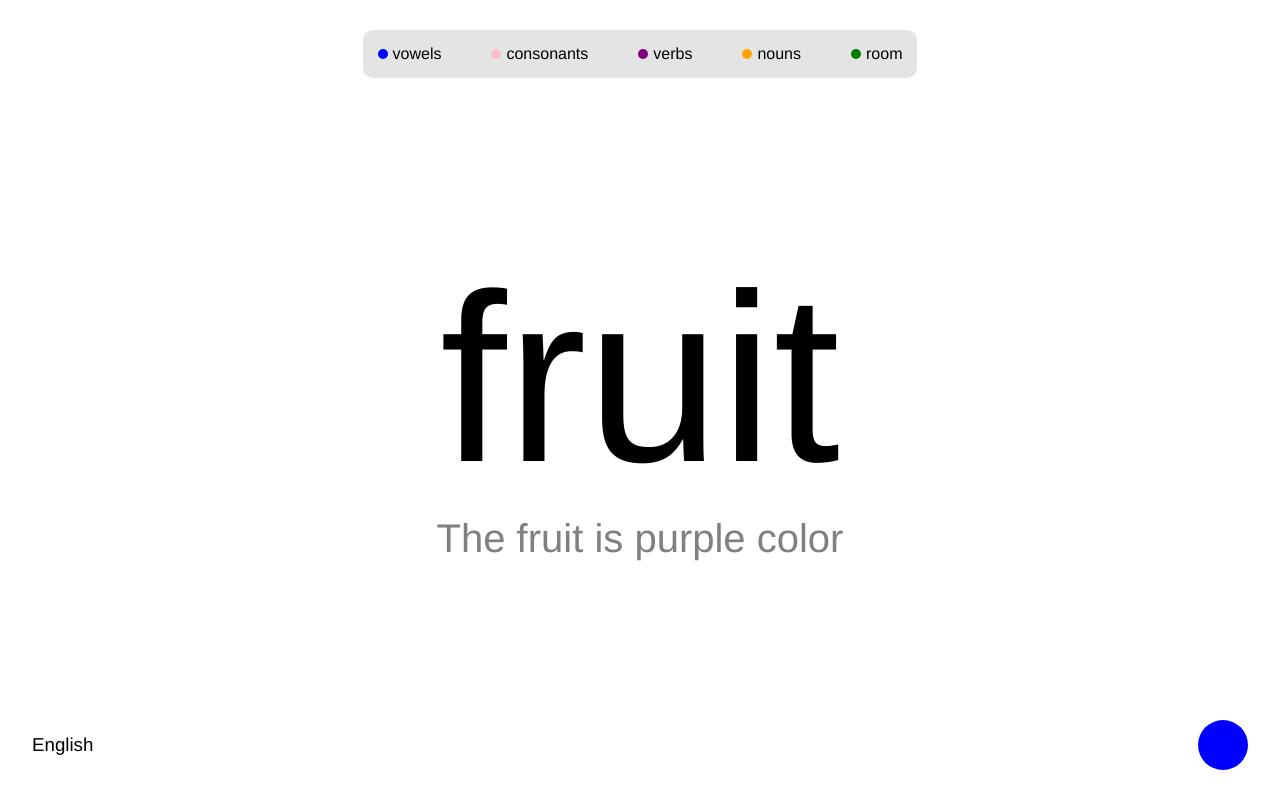
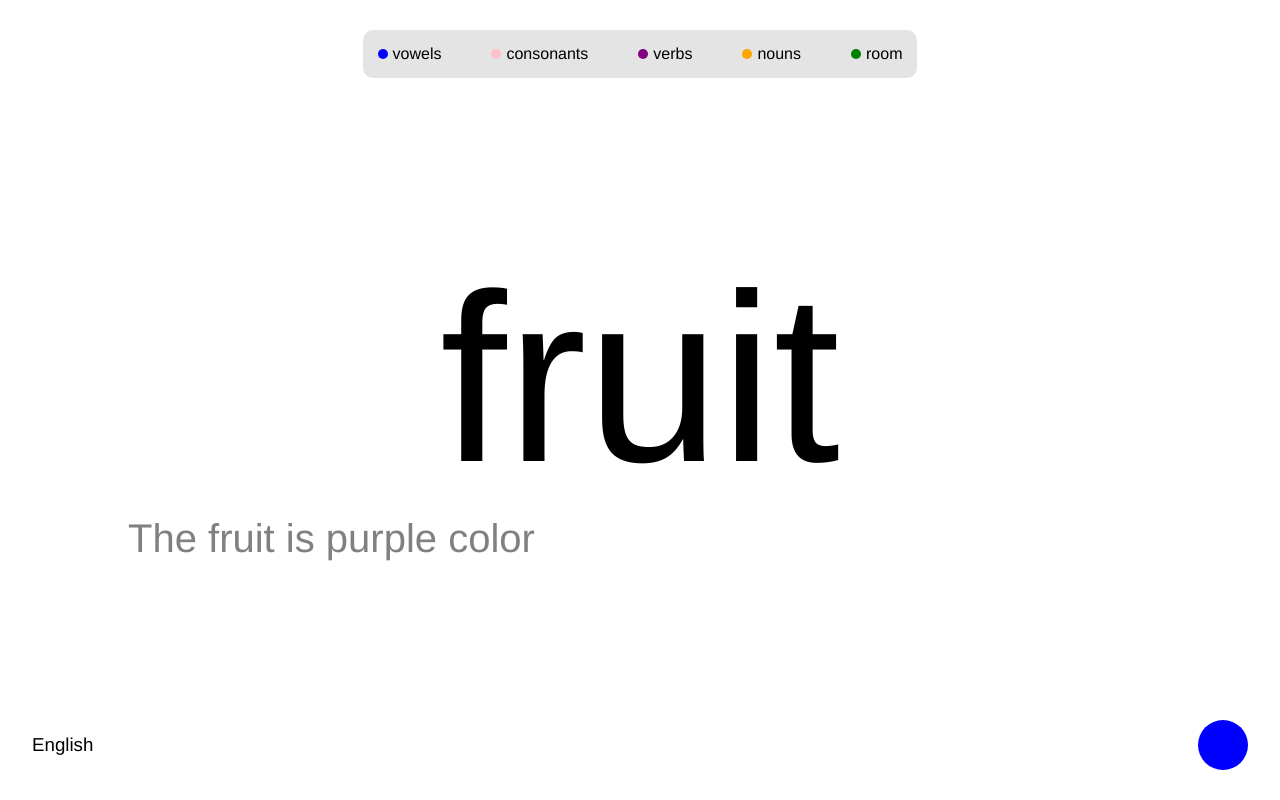
Before and after one commit to SanjeevMidda/learn-korean, a React (Create React App) app: page / in a window 1280 px wide. Built offline with nearby package versions, Linux system fonts and the light colour scheme.

Commit message:
Update index.css

```diff
--- a/src/index.css
+++ b/src/index.css
@@ -165,6 +165,6 @@ header {
   align-items: center;
 }
 
-.vowels {
+.vowels, h5 {
   width: 100%;
 }
```
